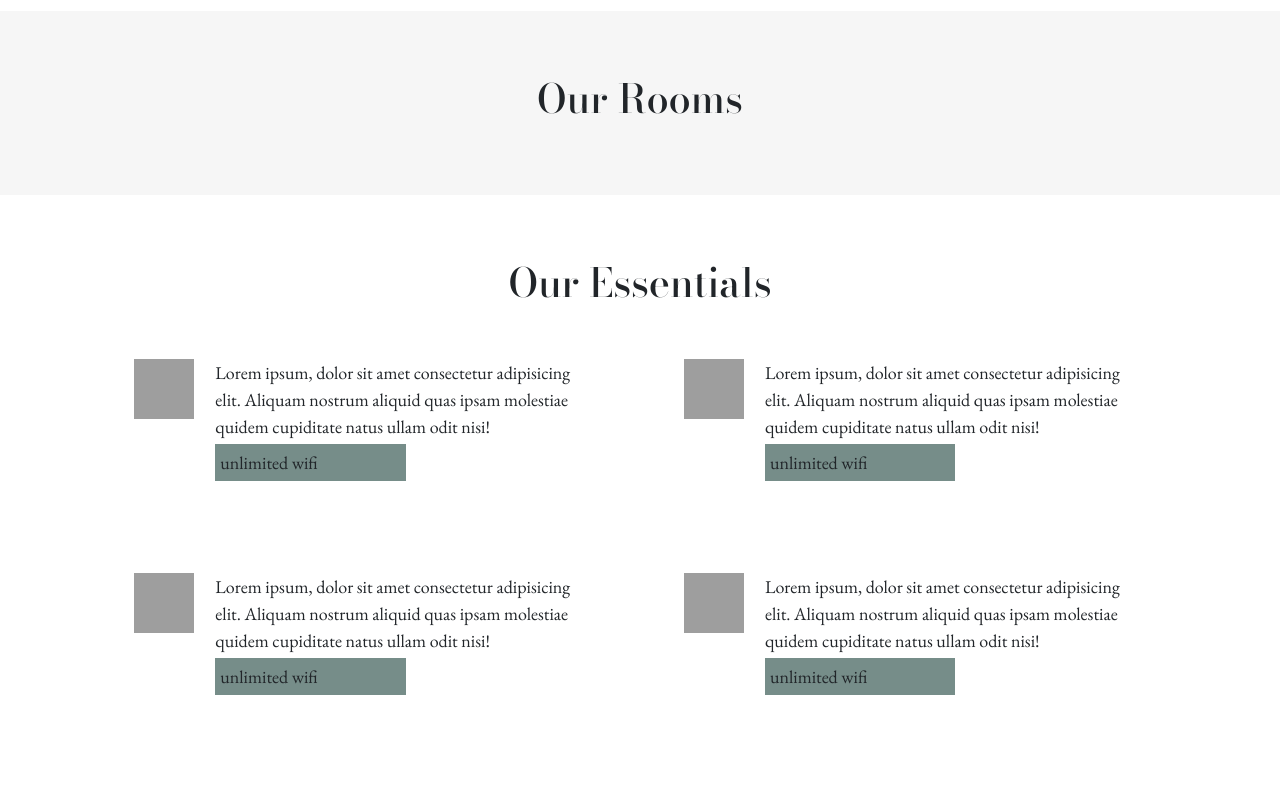
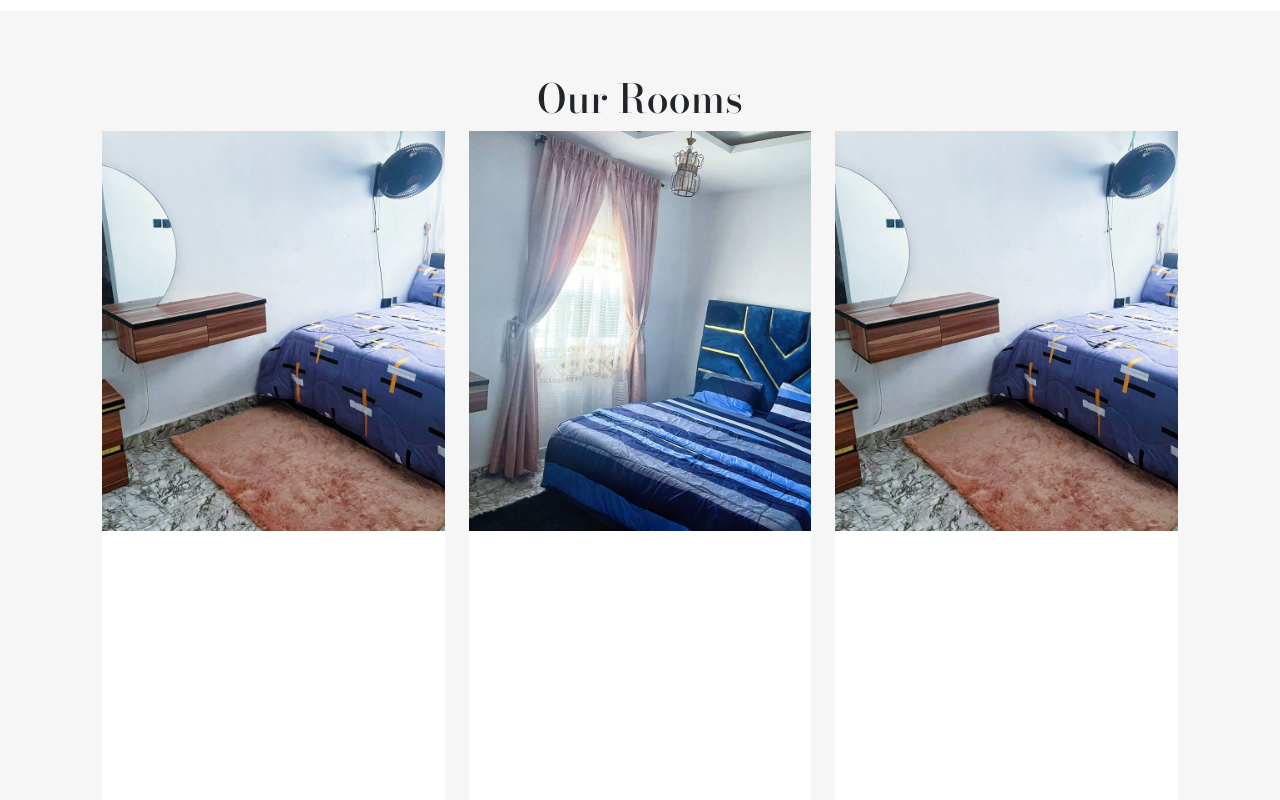
Before and after one commit to jozzydgr8/apartments, a React (Create React App) app: page / in a window 1280 px wide. Shown: the part 1760-2560 px from the top of the page. Built offline with nearby package versions, Linux system fonts and the light colour scheme; grey boxes are pictures that could not be loaded.

Commit message:
added room grid

```diff
--- /dev/null
+++ b/src/Components/RoomGrid.jsx
@@ -0,0 +1,40 @@
+export const RoomGrid = ()=>{
+    return(
+        <div className="  row">
+            <div className="r-grid col-md-4">
+                <div>
+                    <div className="two">
+
+                    </div>
+                    <main>
+                        <h1>
+
+                        </h1>
+                    </main>
+                </div>
+            </div>
+            <div className="r-grid col-md-4">
+                <div>
+
+                        <div className="one">
+
+                        </div>
+                        <main>
+
+                        </main>
+
+                </div>
+            </div>
+            <div className="r-grid col-md-4">
+                <div>
+                <div className="three">
+
+                </div>
+                <main>
+
+                </main>
+                </div>
+            </div>
+        </div>
+    )
+}
--- a/src/Pages/Rooms.jsx
+++ b/src/Pages/Rooms.jsx
@@ -1,8 +1,11 @@
+import { RoomGrid } from "../Components/RoomGrid"
+
 export const Rooms = ()=>{
     return(
         <section className="room">
             <div className="container-fluid">
                 <h1 className="heading" style={{textAlign:'center'}}>Our Rooms</h1>
+                <RoomGrid/>
             </div>
         </section>
     )
--- a/src/index.css
+++ b/src/index.css
@@ -34,11 +34,13 @@ code {
   width: 80px;
   height: 80px;
 }
-.background{
-  background-image: url('./assets/WhatsApp\ Image\ 2024-09-08\ at\ 07.37.12.jpeg');
+.background ,.living, .bed, .swimming,.r-grid .one, .r-grid .two, .r-grid .three, .footer{
   background-position: center center;
   background-repeat: none;
   background-size: cover;
+}
+.background{
+  background-image: url('./assets/WhatsApp\ Image\ 2024-09-08\ at\ 07.37.12.jpeg');
 }
 section .container-fluid{
   padding: 5% 8%;
@@ -88,10 +90,7 @@ height: 100vh;
 text-transform: uppercase;
 }
 .living, .bed, .swimming{
-  background-size:cover;
   color: white;
-  background-position: center center;
-
 }
 .w-backdrop{
   backdrop-filter: brightness(65%) contrast(110%);
@@ -110,14 +109,29 @@ text-transform: uppercase;
 }
 .swimming{
   background-image: url('./assets/WhatsApp\ Image\ 2024-09-14\ at\ 10.23.41.jpeg');
-  background-size: cover;
 }
 
 /* room seciton */
 .room{
   background: var(--offWhite);
 }
-
+.r-grid > div{
+  background: white;
+  height: 800px;
+}
+.r-grid .one, .r-grid .two, .r-grid .three{
+  height: 400px;
+  width: 100%;
+}
+.r-grid .one{
+  background-image: url('./assets/WhatsApp\ Image\ 2024-09-14\ at\ 10.23.27.jpeg');
+}
+.r-grid .two{
+  background-image: url('./assets/WhatsApp\ Image\ 2024-09-15\ at\ 10.11.42.jpeg');
+}
+.r-grid .three{
+  background-image: url('./assets/WhatsApp\ Image\ 2024-09-15\ at\ 10.11.42.jpeg');
+}
 /* essential section */
 .e-grid{
   margin: 4% 0;
@@ -141,8 +155,6 @@ text-transform: uppercase;
 }
 
 .footer{
-  background-image: url('./assets/WhatsApp\ Image\ 2024-09-14\ at\ 10.22.58.jpeg');
-  background-size: cover;
-  background-position: center center;
+  background-image: url('./assets/WhatsApp\ Image\ 2024-09-15\ at\ 09.47.13.jpeg');
   color: white;
 }
```
Also changed, not shown: src/assets/WhatsApp Image 2024-09-15 at 09.47.13.jpeg (added), src/assets/WhatsApp Image 2024-09-15 at 10.11.42.jpeg (added).
